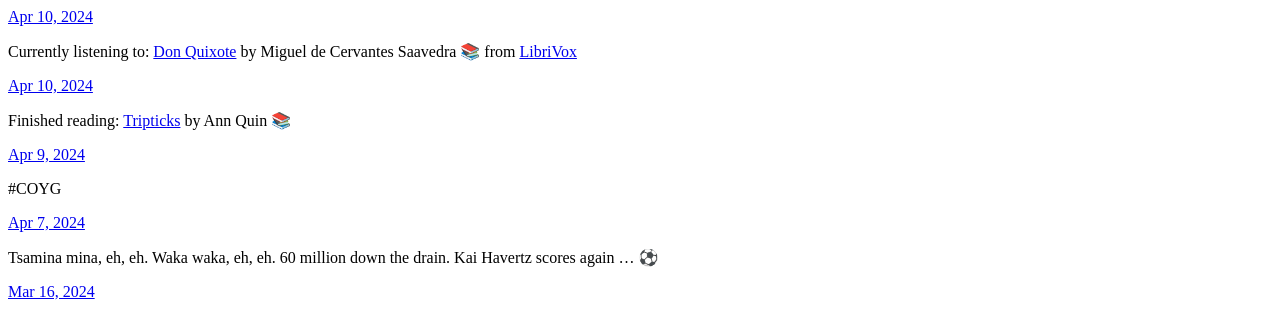
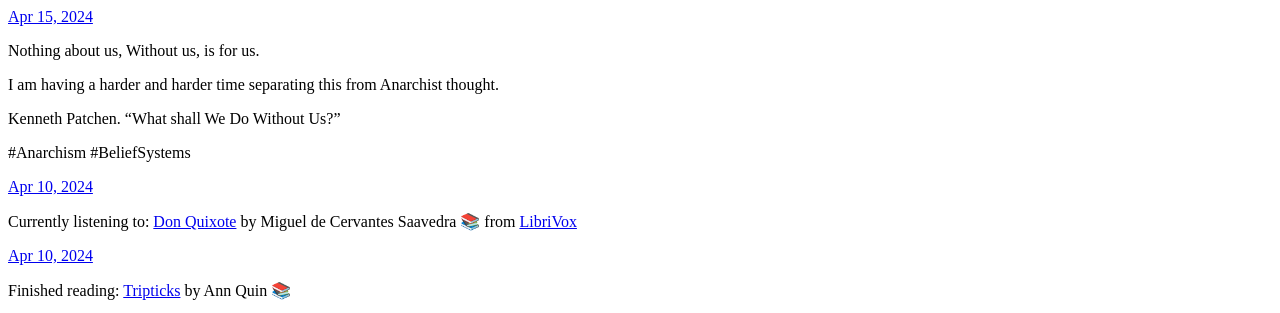
Before and after one commit to prereflect/aloysius-dot-best, a plain HTML site: page index.html in a window 1280 px wide. Shown: the top 313 px of the page. Drawn offline with Linux system fonts and the light colour scheme.

Commit message:
Archiving from Micro.blog.

```diff
--- a/index.html
+++ b/index.html
@@ -21,6 +21,21 @@
 <div class="h-feed">
 
 
+
+	  <div class="h-entry">
+
+
+		<a href="https://aloysius.best/2024/04/15/nothing-about-us.html" class="u-url"><time class="dt-published" datetime="2024-04-15 19:55:31 -0700">Apr 15, 2024</time></a>
+
+		<div class="e-content">
+			 <p>Nothing about us, Without us, is for us.</p>
+<p>I am having a harder and harder time separating this from Anarchist thought.</p>
+<p>Kenneth Patchen. &ldquo;What shall We Do Without Us?&rdquo;</p>
+<p>#Anarchism #BeliefSystems</p>
+<!-- raw HTML omitted -->
+
+		</div>
+	  </div>
 
 	  <div class="h-entry">
 
```
